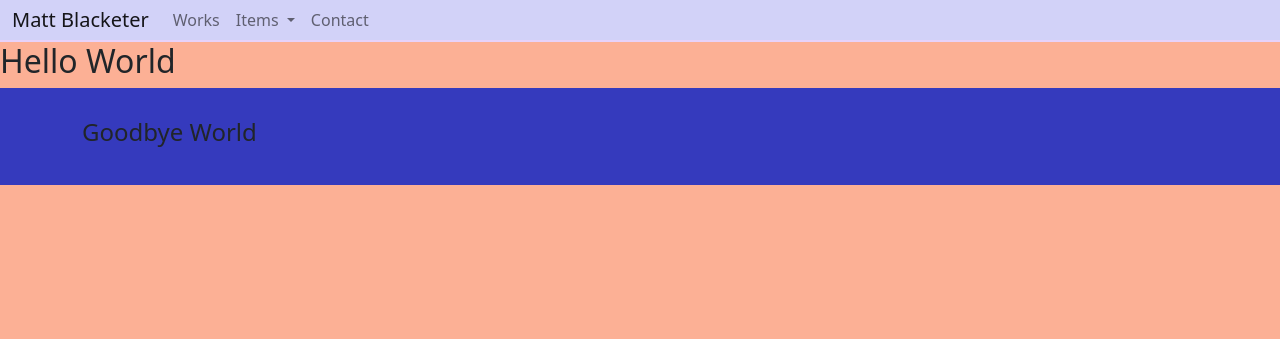
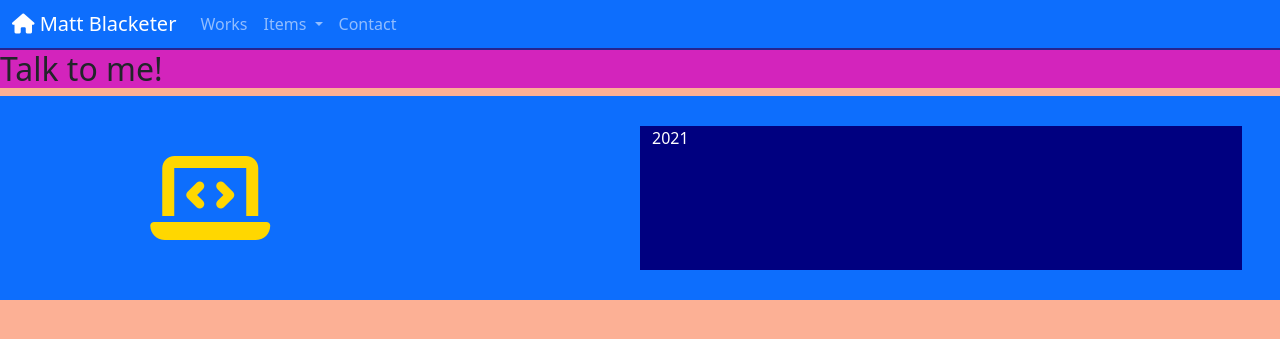
Before and after one commit to Blacketermatthew/portfolio, a Flask app: page /contact in a window 1280 px wide. Shown: the top 339 px of the page. Run offline with Flask 2, Linux system fonts and the light colour scheme; some libraries are stand-ins or nearby versions.

Commit message:
Created baseline skeleton for index page.  Added icons and footer

```diff
--- a/app/static/css/main.css
+++ b/app/static/css/main.css
@@ -4,18 +4,25 @@ html, body {
 }
 
 .navbar {
-    padding: 0px;
+    height: 50px;
+    border-bottom: 2px solid #26248f;
 }
 
-.container-fluid, .navbar {
-    background-color: #d2d2f8;
-    border-bottom: 1px solid #e7d2fa;
+
+/* .dropdown-menu {
+    background-color: grey;
 }
 
-.index-background {
+
+
+.container-fluid, .navbar {
+    background-color: #ff5e2d;
+} */
+
+.section.top {
     background: url('../img/coffee_keyboard_background.jpg') center center no-repeat;
     color: white;
-    height: 600px;
+    height: 100%;
     width: 100%;
     display: flex;
     align-items: center;
@@ -34,7 +41,24 @@ html, body {
     -webkit-text-stroke: 2px black;
 }
 
+.contact-container {
+    background-color: #d324bc;
+}
+
+
+
 #the-footer {
-    background: #353abd;
-    padding: 30px 0;
+    background-color: #0d6efd;
+    color: white;
+    padding: 30px 50px;
+    overflow: hidden;
+    /* position: absolute; */
+    /* display: block; */
+    /* width: 100%; */
 }
+
+.footericon {
+    font-size: 96px;
+    color: gold;
+    /* padding-left: 50px; */
+}
--- a/app/templates/contact.html
+++ b/app/templates/contact.html
@@ -6,8 +6,8 @@
 {% endblock %}
 
 {% block body %}
-<div>
-    <h2>Hello World</h2>
+<div class="contact-container">
+    <h2>Talk to me!</h2>
 
 </div>
 
--- a/app/templates/includes/nav.html
+++ b/app/templates/includes/nav.html
@@ -1,7 +1,8 @@
-<header>
-    <nav class="navbar navbar-expand-lg navbar-light bg-light">
+<nav class="navbar navbar-expand-lg navbar-dark bg-primary">
     <div class="container-fluid">
-          <a class="navbar-brand" href="{{ url_for('index') }}">Matt Blacketer</a>
+      <a class="navbar-brand" href="{{ url_for('index') }}">
+        <i class="fas fa-home"></i>
+        Matt Blacketer</a>
       <button class="navbar-toggler" type="button" data-bs-toggle="collapse" data-bs-target="#navbarSupportedContent" aria-controls="navbarSupportedContent" aria-expanded="false" aria-label="Toggle navigation">
         <span class="navbar-toggler-icon"></span>
       </button>
@@ -17,7 +18,7 @@
               Items
             </a>
 
-                <ul class="dropdown-menu" aria-labelledby="navbarDropdown">
+            <ul class="dropdown-menu dropdown-menu-dark bg-primary" aria-labelledby="navbarDropdown">
               <li><a class="dropdown-item" href="#">Item 1</a></li>
               <li><a class="dropdown-item" href="#">Item 2</a></li>
               <li><hr class="dropdown-divider"></li>
@@ -33,4 +34,3 @@
       </div>
     </div>
 </nav>
-</header>
--- a/app/templates/index.html
+++ b/app/templates/index.html
@@ -6,7 +6,7 @@
 {% endblock %}
 
 {% block body %}
-    <div class="index-background">
+    <div class="section top">
     <!-- <div id="background1"> -->
         <div class="index-message">
         <!-- <div id="message"> -->
@@ -15,5 +15,9 @@
         </div>
     </div>
 
+    <!-- <div class="index-background2">
+
+    </div> -->
+
 
 {% endblock %}
--- a/app/templates/layout.html
+++ b/app/templates/layout.html
@@ -24,23 +24,32 @@
   </head>
 
   <body>
-    <div class="body-container">
+    <!-- <div class="body-container"> -->
       {% include "includes/nav.html" %}
 
       {% block body %}
       {% endblock %}
 
-      <script src="https://cdn.jsdelivr.net/npm/bootstrap@5.1.3/dist/js/bootstrap.bundle.min.js"
-        integrity="sha384-ka7Sk0Gln4gmtz2MlQnikT1wXgYsOg+OMhuP+IlRH9sENBO0LRn5q+8nbTov4+1p" crossorigin="anonymous"></script>
 
-    </div>
+      <footer id="the-footer">
+        <div class="footer-container">
+          <div class="row">
+
+            <div class="col-md-5 offset-md-1 pt-4">
+              <i class="fas fa-laptop-code footericon"></i><br><br>
+            </div>
+
+            <div class="col-md-6" style="background-color: navy;">
+              <p>2021</p>
+            </div>
+
+          </div>
+        </div>
+      </footer>
+    <script src="https://cdn.jsdelivr.net/npm/bootstrap@5.1.3/dist/js/bootstrap.bundle.min.js"
+    integrity="sha384-ka7Sk0Gln4gmtz2MlQnikT1wXgYsOg+OMhuP+IlRH9sENBO0LRn5q+8nbTov4+1p" crossorigin="anonymous"></script>
+
+    <!-- </div> -->
   </body>
 
-  <footer id="the-footer">
-    <div class="container">
-      <h4>Goodbye World</h4>
-
-    </div>
-  </footer>
-
 </html>
--- a/app/templates/works.html
+++ b/app/templates/works.html
@@ -7,8 +7,7 @@
 
 {% block body %}
 <div>
-    <h2>Hello World</h2>
-
+    <h2>My Work:</h2>
 </div>
 
 
```
Also changed, not shown: app/static/img/comp_purple.png (added), app/static/img/home_cyan.png (added), app/static/img/home_orange.png (added), app/static/img/phone_red.png (added), app/static/img/phone_yellow.png (added). Lines whose indentation alone changed are shown as unchanged.
